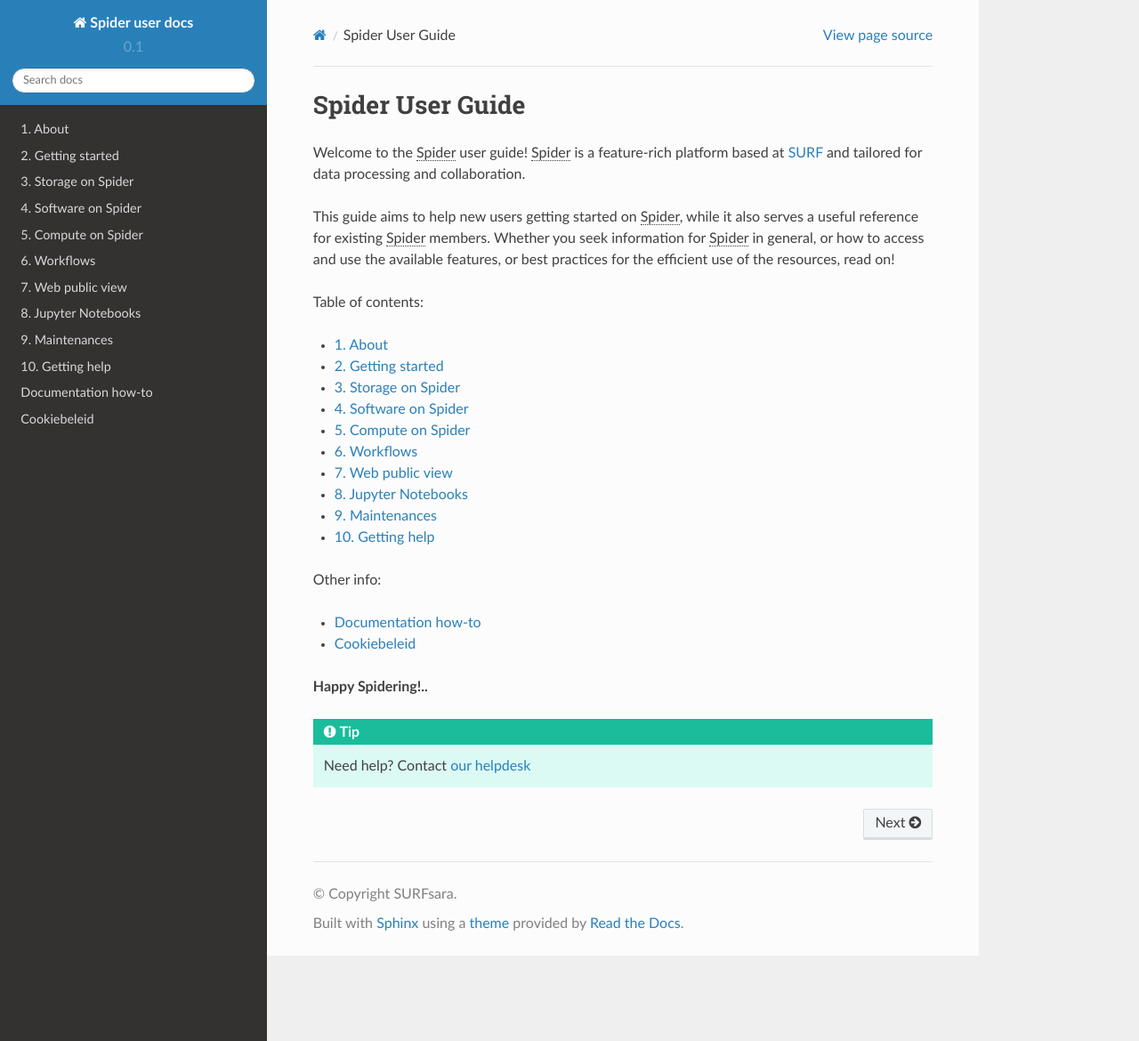
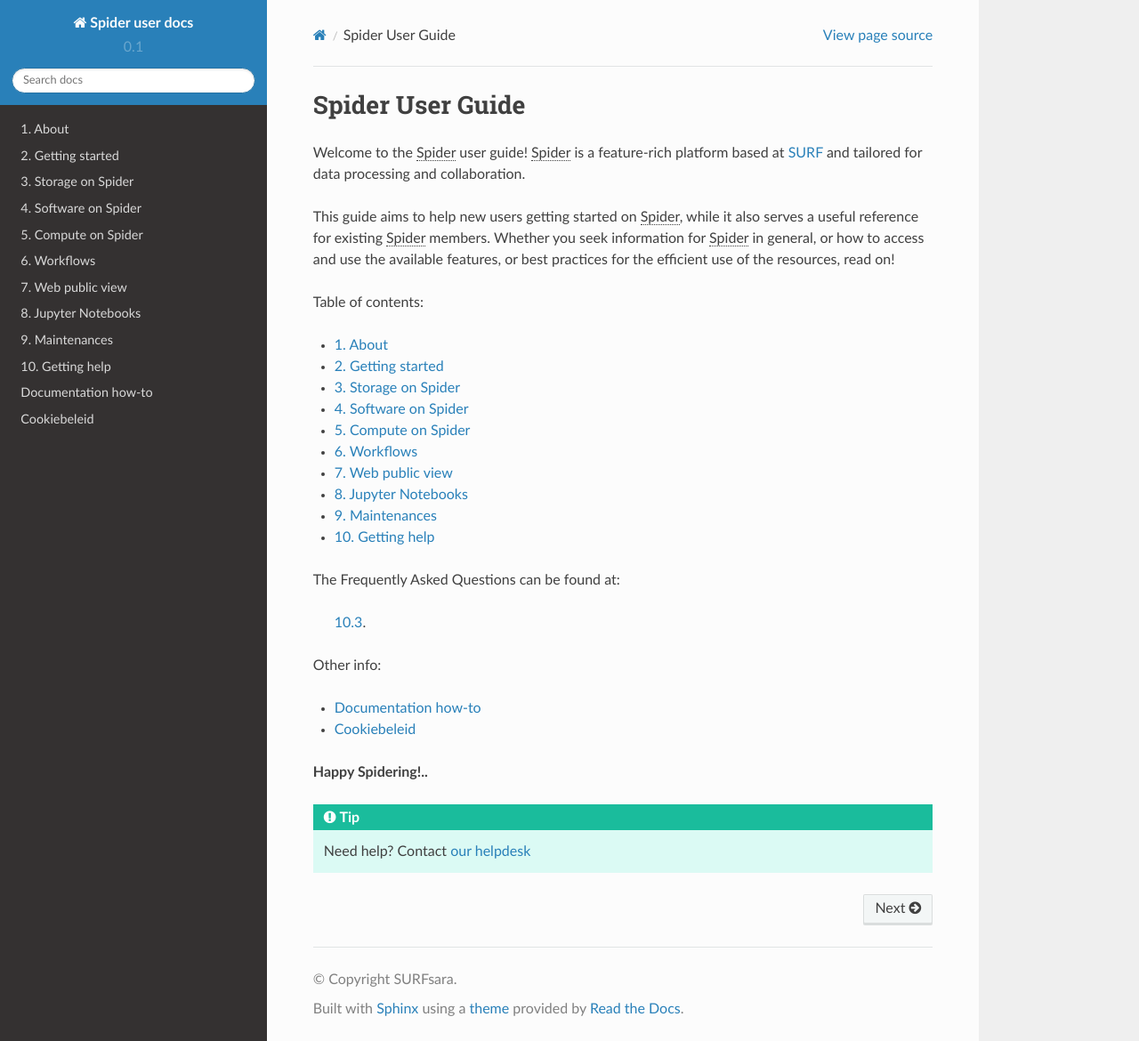
Before and after one commit to sara-nl/spiderdocs, a Sphinx documentation site: the page built from source/index.rst, in a window 1280 px wide and 1170 px high. Shown: the whole window at 89% size. Built offline with Sphinx 7.4.7 and the Read the Docs theme 2.0.0, drawn with Linux system fonts in a browser that asks for light colours.

Commit message:
Add FAQ on landing page

```diff
--- a/source/index.rst
+++ b/source/index.rst
@@ -55,6 +55,10 @@
    Pages/maintenances
    Pages/getting_help
 
+The Frequently Asked Questions can be found at:
+
+   :ref:`10.3 <FAQ>`.
+
 Other info:
 
 .. toctree::
```
